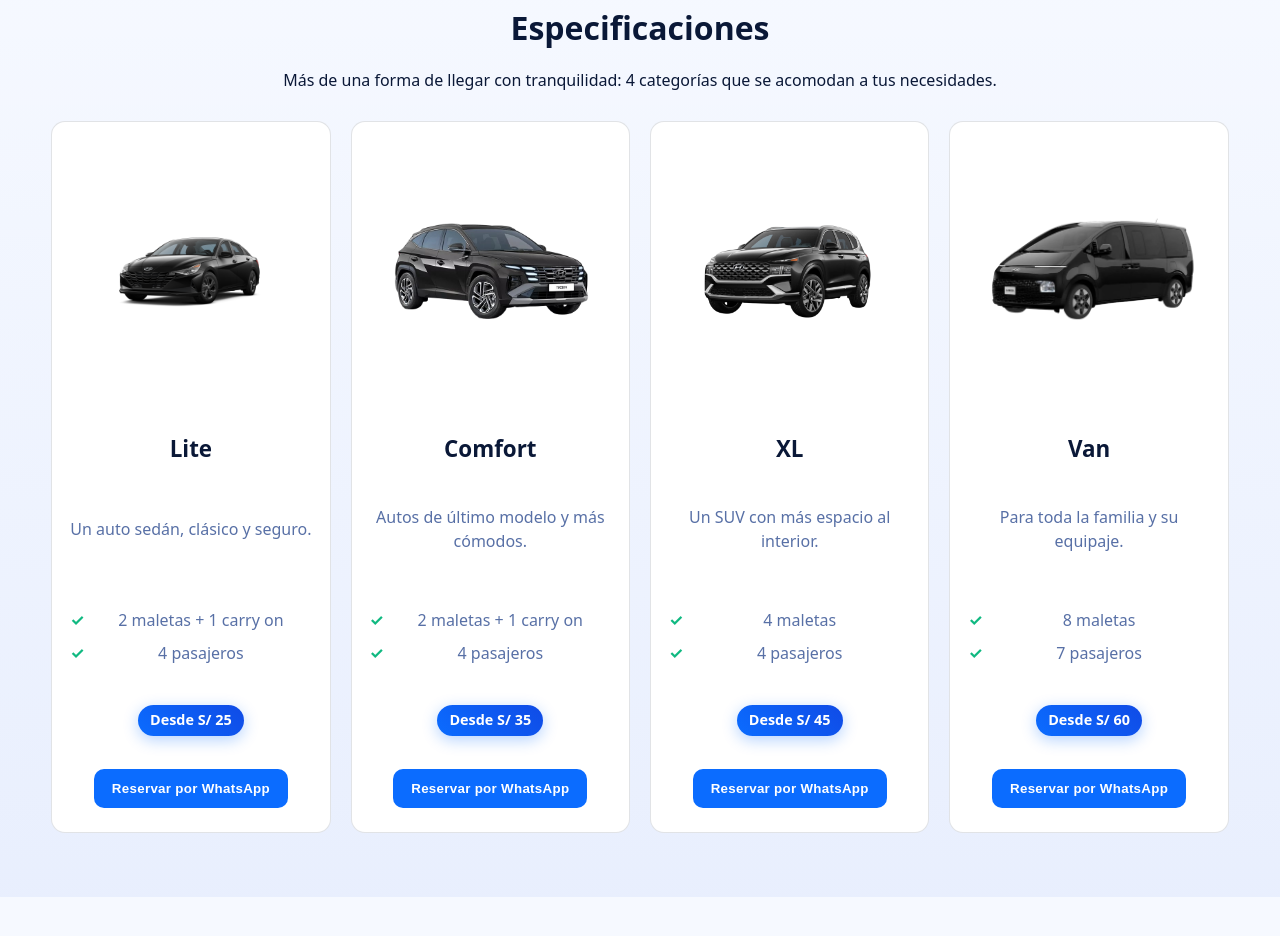
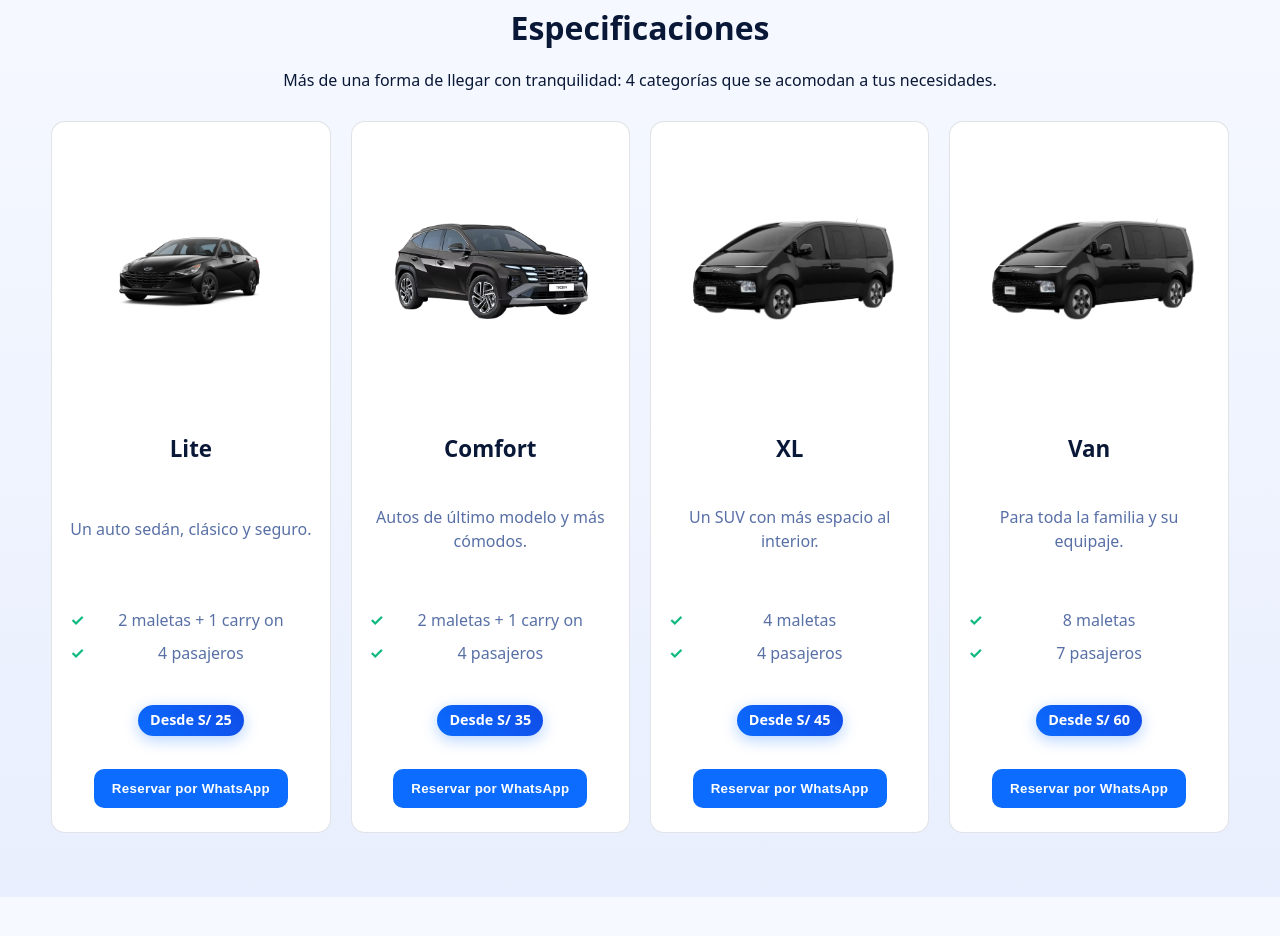
Before and after one commit to Jaszpe/jaszpe.github.io, a plain HTML site: page index.html in a window 1280 px wide. Shown: the part 1325-2261 px from the top of the page. Drawn offline with Linux system fonts and the light colour scheme.

Commit message:
Update index.html

```diff
--- a/index.html
+++ b/index.html
@@ -144,7 +144,7 @@
         </article>
 
         <article class="card">
-          <img src="img/xl.png" alt="XL - SUV espacioso" />
+          <img src="img/van.png" alt="XL - SUV espacioso" />
           <h3>XL</h3>
           <p>Un SUV con más espacio al interior.</p>
           <ul class="bullets">
```
